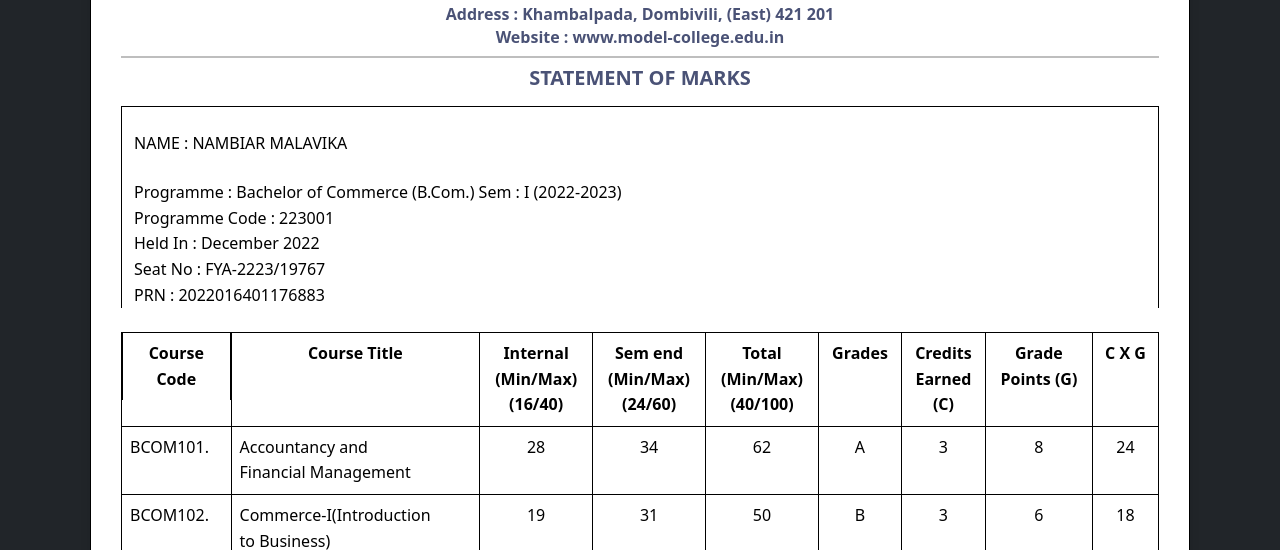
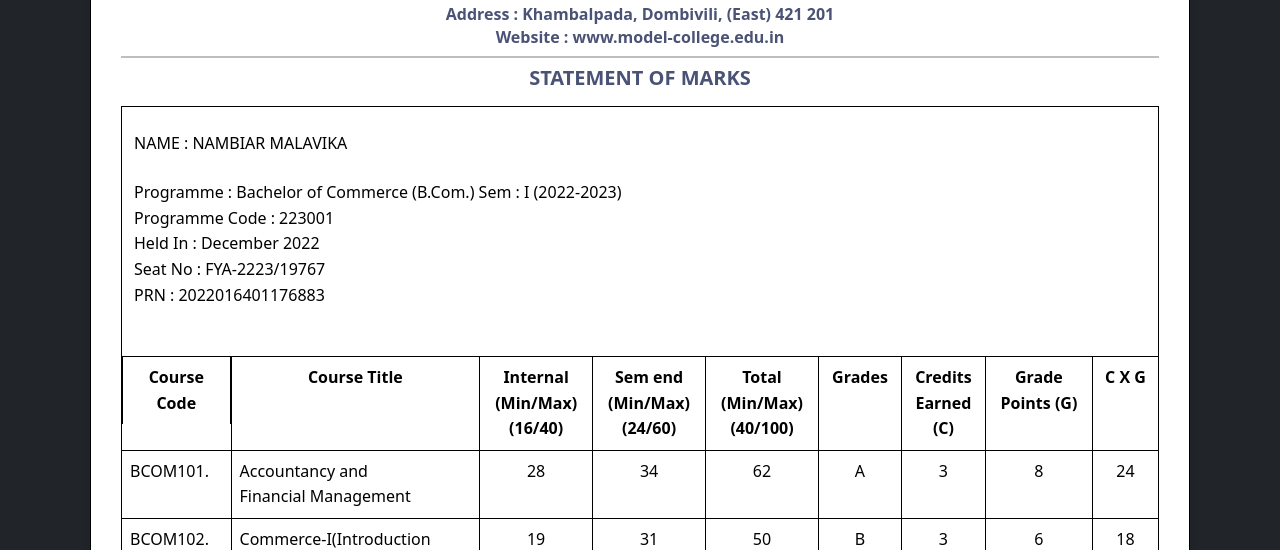
Before and after one commit to testcodemid/SecondProject, a plain HTML site: page index.html in a window 1280 px wide. Shown: the part 250-800 px from the top of the page. Drawn offline with nearby package versions, Linux system fonts and the light colour scheme.

Commit message:
Update index.html

```diff
--- a/index.html
+++ b/index.html
@@ -55,7 +55,7 @@
                     <table class="table table-bordered">
                         <thead class="thead-light">
                             <tr class="text-center align-middle">
-                                <div class="container third-box" style="border-bottom: 0;">
+                                <div class="container third-box pb-4" style="border-bottom: 0;">
                                     <div class="row mt-4 mb-4">
                                         <div class="row-content">NAME : NAMBIAR MALAVIKA</div>
                                     </div>
```
